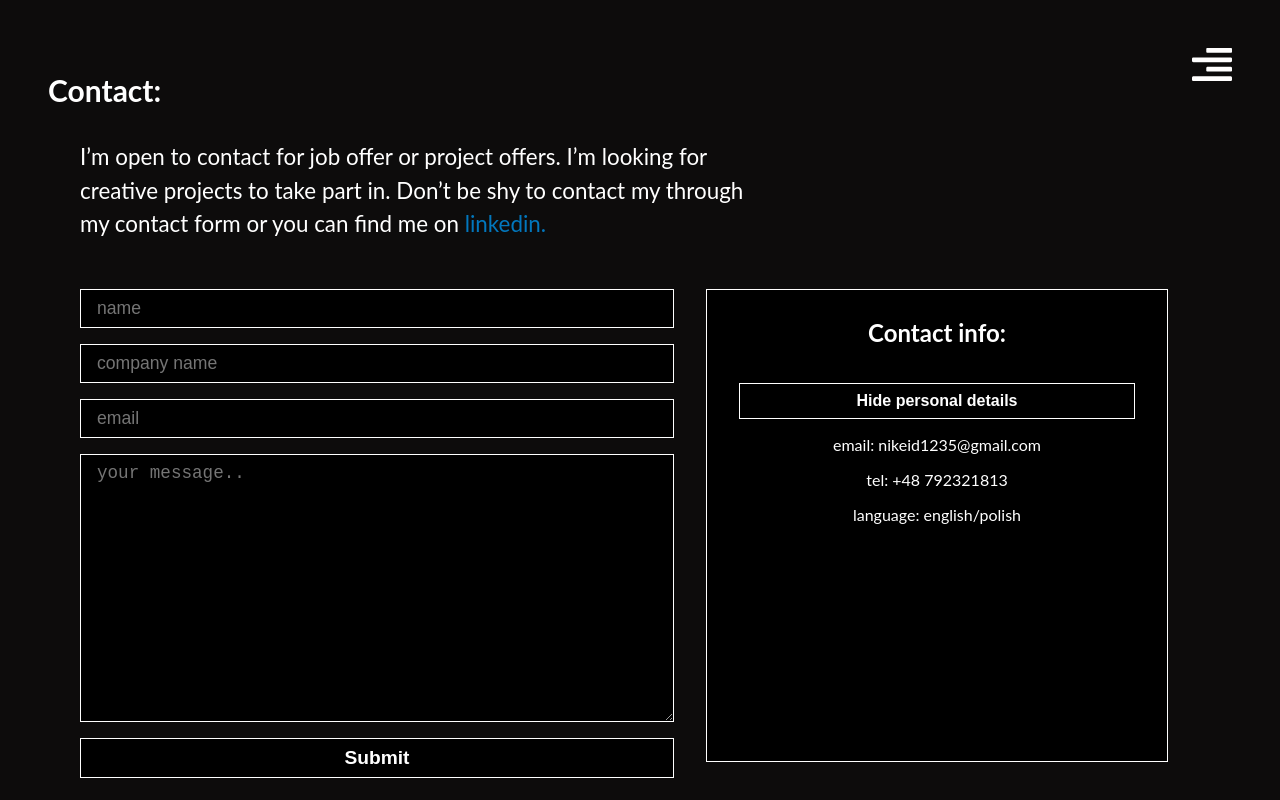
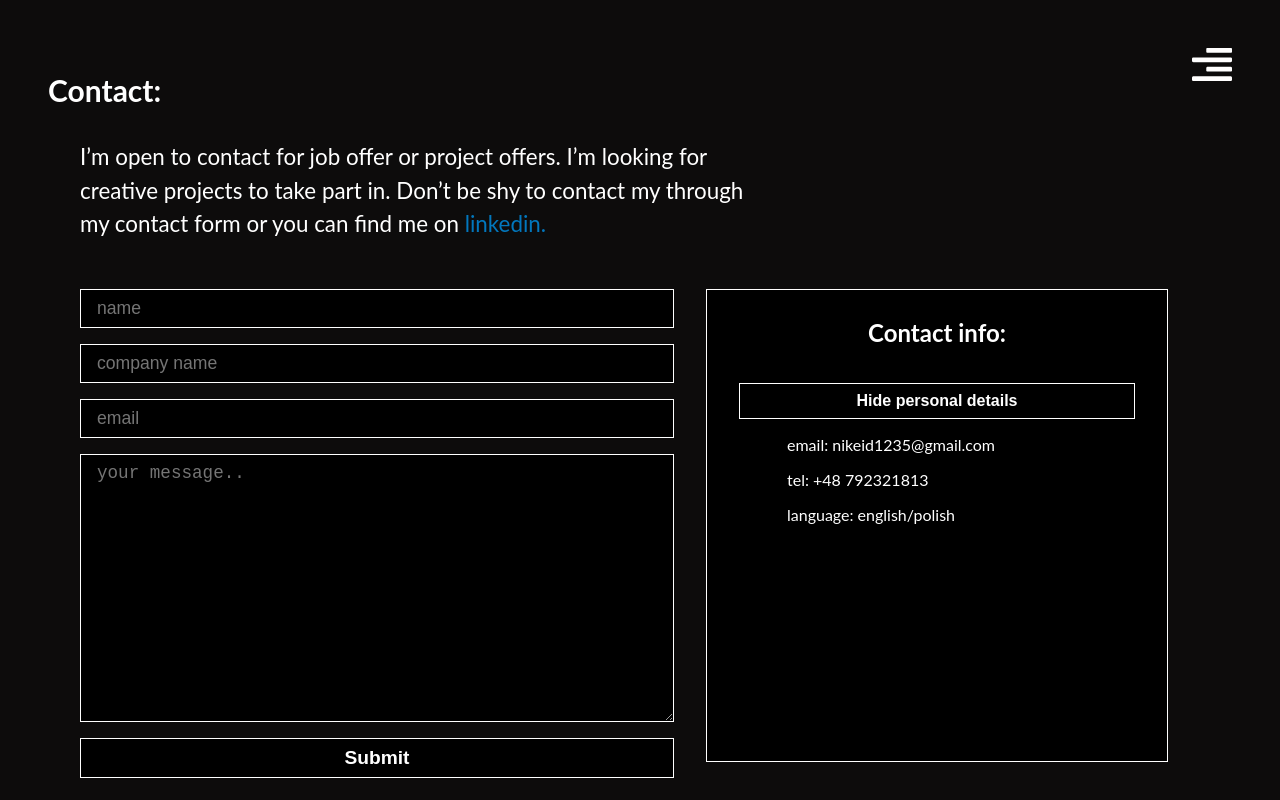
Before and after one commit to dembicki/minimal_portfolio, a React (Create React App) app: page / in a window 1280 px wide. Both pictures are taken after a click on the button "Show personal details". Shown: the part 2694-3494 px from the top of the page. Built offline with nearby package versions, Linux system fonts and the light colour scheme.

Commit message:
Contact: styling fixes

```diff
--- a/src/components/Contact.jsx
+++ b/src/components/Contact.jsx
@@ -29,11 +29,11 @@ export default function Contact() {
             {!isDetailsOpen ? "Show personal details" : "Hide personal details"}
           </Button>
           {isDetailsOpen && (
-            <div>
+            <InnerDetails>
               <p>email: nikeid1235@gmail.com</p>
               <p>tel: +48 792321813</p>
               <p>language: english/polish</p>
-            </div>
+            </InnerDetails>
           )}
         </Details>
       </InnerWrapper>
@@ -56,6 +56,11 @@ const Details = styled.div`
   border: 1px solid white;
   background-color: black;
   margin: 1rem 2rem;
+`;
+
+const InnerDetails = styled.div`
+  text-align: left;
+  padding: 0 3rem;
 `;
 
 const Button = styled.button`
```
